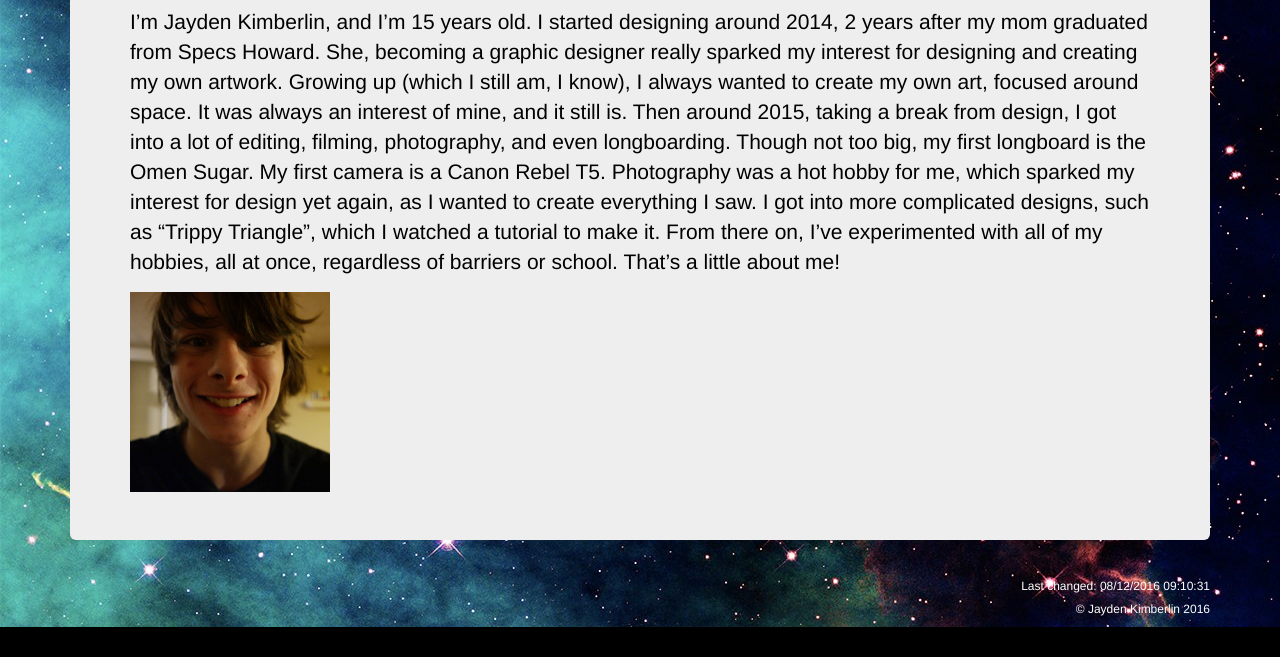
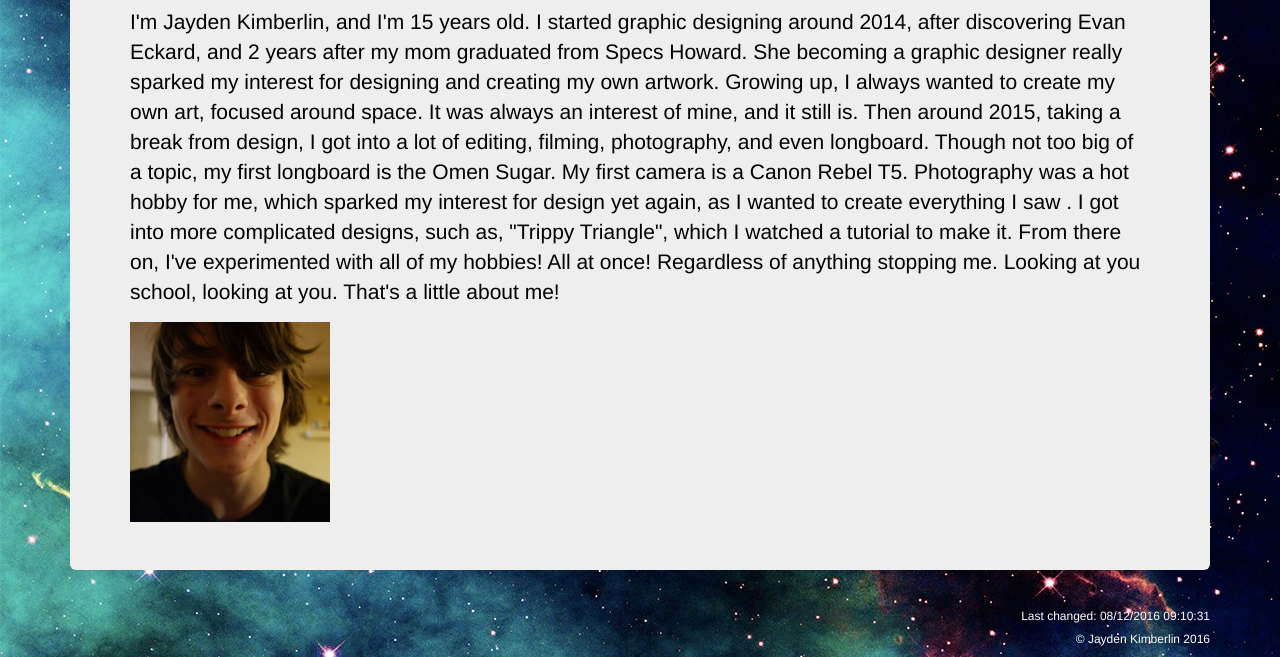
Before and after one commit to Ailuropoda4201/ailuropoda4201.github.io, a plain HTML site: page about.html in a window 1280 px wide. Shown: the part 212-869 px from the top of the page. Before the commit the page ends 839 px from the top, so only its background shows below. Drawn offline with nearby package versions, Linux system fonts and the light colour scheme; some icons are missing.

Commit message:
Changed "about me" autobiography

```diff
--- a/about.html
+++ b/about.html
@@ -48,10 +48,9 @@
 		<div class="container" id="content">
 			<div class="jumbotron" style="color:#000000;">
 				<h1>About Me!</h1>
-				<p>
-					I’m Jayden Kimberlin, and I’m 15 years old. I started designing around 2014, 2 years after my mom graduated from Specs Howard. She, becoming a graphic designer really sparked my interest for designing and creating my own artwork. Growing up (which I still am, I know), I always wanted to create my own art, focused around space. It was always an interest of mine, and it still is. Then around 2015, taking a break from design, I got into a lot of editing, filming, photography, and even longboarding. Though not too big, my first longboard is the Omen Sugar. My first camera is a Canon Rebel T5. Photography was a hot hobby for me, which sparked my interest for design yet again, as I wanted to create everything I saw. I got into more complicated designs, such as “Trippy Triangle”, which I watched a tutorial to make it. From there on, I’ve experimented with all of my hobbies, all at once, regardless of barriers or school. That’s a little about me!
+				<p>	I'm Jayden Kimberlin, and I'm 15 years old. I started graphic designing around 2014, after discovering Evan Eckard, and 2 years after my mom graduated from Specs Howard. She becoming a graphic designer really sparked my interest for designing and creating my own artwork. Growing up, I always wanted to create my own art, focused around space. It was always an interest of mine, and it still is. Then around 2015, taking a break from design, I got into a lot of editing, filming, photography, and even longboard. Though not too big of a topic, my first longboard is the Omen Sugar. My first camera is a Canon Rebel T5. Photography was a hot hobby for me, which sparked my interest for design yet again, as I wanted to create everything I saw . I got into more complicated designs, such as, "Trippy Triangle", which I watched a tutorial to make it. From there on, I've experimented with all of my hobbies! All at once! Regardless of anything stopping me. Looking at you school, looking at you. That's a little about me!
 				</p>
-				<img class="myImage" src="selfieabout.jpg" height="200" width="200">
+				<img id="myImage" class="myImage" src="selfieabout.jpg" height="200" width="200">
 			</div>
 		</div>
 		<!-- End of page content -->
--- a/styles1.css
+++ b/styles1.css
@@ -39,7 +39,6 @@ body {
 
 
 
-
 @media only screen and (max-width: 480px) {
    #social {
       display: initial;
```
